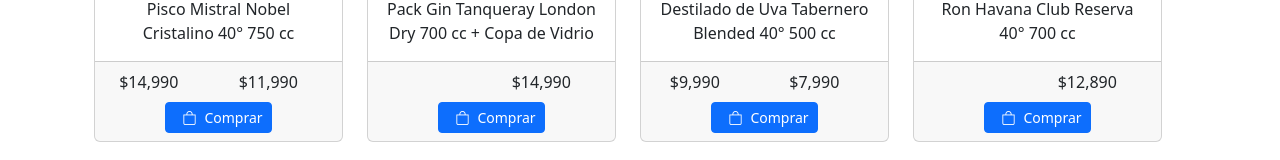
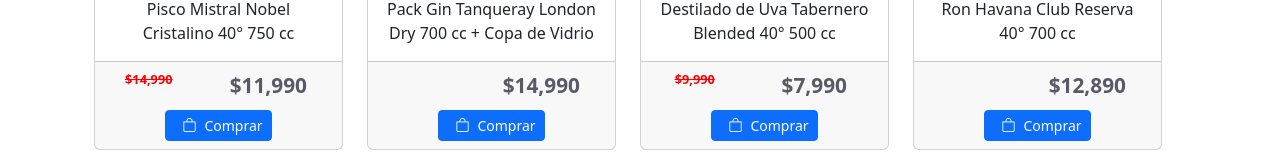
Before and after one commit to ecodisonante/destilado_express_frontend, an Angular app: page /catalogo in a window 1280 px wide. Shown: the part 427-587 px from the top of the page. Built offline with nearby package versions, Linux system fonts and the light colour scheme.

Commit message:
activar carrito al iniciar sesion y agregar productos desde home

```diff
--- a/src/app/app.routes.ts
+++ b/src/app/app.routes.ts
@@ -1,12 +1,18 @@
 import { Routes } from '@angular/router';
 import { ProductListComponent } from './components/product-list/product-list.component';
 import { LoginComponent } from './components/user/login/login.component';
+import { CartComponent } from './components/cart/cart.component';
 
 export const routes: Routes = [
     {
         path: 'catalogo',
         title: 'Catálogo',
         component: ProductListComponent,
+    },
+        {
+        path: 'cart',
+        title: 'Carrito',
+        component: CartComponent,
     },
     {
         path: 'user',
--- a/src/app/components/product-list/product-list.component.ts
+++ b/src/app/components/product-list/product-list.component.ts
@@ -4,6 +4,9 @@
 import { CommonModule } from '@angular/common';
 import { RouterLink } from '@angular/router';
 import { ProductService } from '../../services/product.service';
+import { UserService } from '../../services/user.service';
+import { CartService } from '../../services/cart.service';
+import Swal from 'sweetalert2';
 
 @Component({
   selector: 'app-catalogo',
@@ -21,10 +24,12 @@
     private route: ActivatedRoute,
     private router: Router,
     private productService: ProductService,
+    private userService: UserService,
+    private cartService: CartService,
   ) { }
 
   ngOnInit(): void {
-    // this.userService.isAdminAuth.subscribe((adminStatus: boolean) => { this.isAdmin = adminStatus; });
+    this.userService.isAdminAuth.subscribe((adminStatus: boolean) => { this.isAdmin = adminStatus; });
 
     this.route.queryParams.subscribe(params => {
       this.loadProductList();
@@ -40,22 +45,22 @@
 
 
   addToCart(id: number) {
-    // let prod = this.catalogo.find(x => x.id === id);
-    // this.cartService.addToActiveCart(prod!);
+    let prod = this.catalogo.find(x => x.id === id);
+    this.cartService.addToActiveCart(prod!);
 
-    // Swal.fire({
-    //   icon: "success",
-    //   title: "Producto Agregado",
-    //   showCancelButton: true,
-    //   confirmButtonText: "Ver mi carrito",
-    //   cancelButtonText: "Seguir comprando"
-    // }).then((result) => {
-    //   if (result.isConfirmed) {
-    //     this.router.navigate(['/cart']);
-    //   } else {
-    //     return;
-    //   }
-    // });
+    Swal.fire({
+      icon: "success",
+      title: "Producto Agregado",
+      showCancelButton: true,
+      confirmButtonText: "Ver mi carrito",
+      cancelButtonText: "Seguir comprando"
+    }).then((result) => {
+      if (result.isConfirmed) {
+        this.router.navigate(['/cart']);
+      } else {
+        return;
+      }
+    });
   }
 
 }
--- a/src/app/components/user/login/login.component.ts
+++ b/src/app/components/user/login/login.component.ts
@@ -5,6 +5,8 @@
 import { UserService } from '../../../services/user.service';
 import { User } from '../../../models/user.model';
 import Swal from 'sweetalert2';
+import { CartService } from '../../../services/cart.service';
+import { Cart } from '../../../models/cart.model';
 
 /**
  * @description
@@ -25,7 +27,7 @@
     private fb: FormBuilder,
     private userService: UserService,
     private router: Router,
-    // private cartService: CartService
+    private cartService: CartService
   ) { }
 
 
@@ -51,9 +53,9 @@
             this.userService.logIn(logingUser);
 
             // Crear carrito del usuario
-            // if (!logingUser.isAdmin) {
-            //   this.cartService.setActiveCart(new Cart(logingUser.username, [], 0, 0));
-            // }
+            if (logingUser.rol.id !== 1) {
+              this.cartService.setActiveCart(new Cart(logingUser.email, [], 0, 0));
+            }
 
             Swal.fire({
               icon: "success",
--- a/src/styles.css
+++ b/src/styles.css
@@ -1 +1,31 @@
-/* You can add global styles to this file, and also import other style files */
+.precio-antes {
+    color: red !important;
+    text-decoration: line-through;
+    font-weight: bold;
+    font-size: 0.8rem;
+}
+
+.precio-oferta {
+    color: #5a5967;
+    font-weight: bolder;
+    font-size: 1.3rem;
+}
+
+
+.card {
+    transition: box-shadow 0.5s;
+}
+
+.card:hover {
+    box-shadow: 0 0 15px rgba(33, 33, 33, .3);
+}
+
+.chart-img{
+    max-width: 100px;
+}
+
+
+
+section {
+    margin-top: 0;
+}
```
